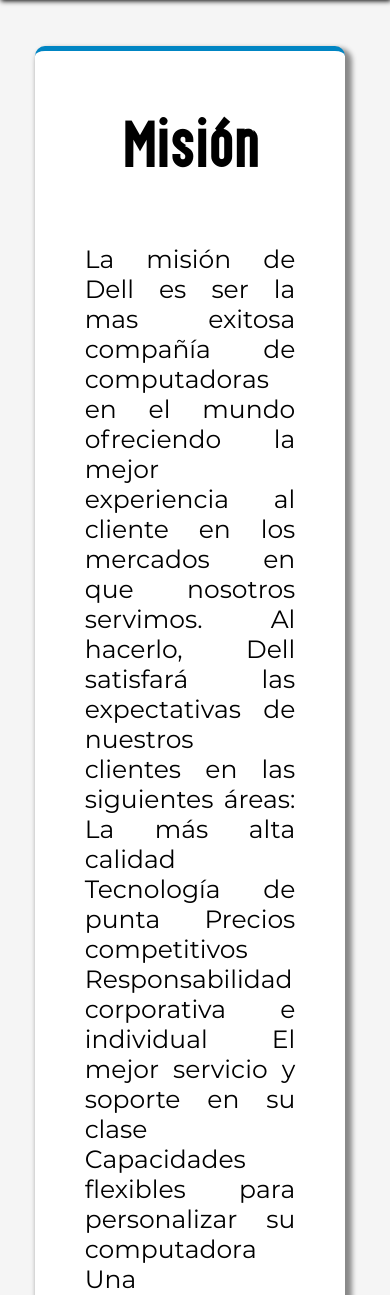
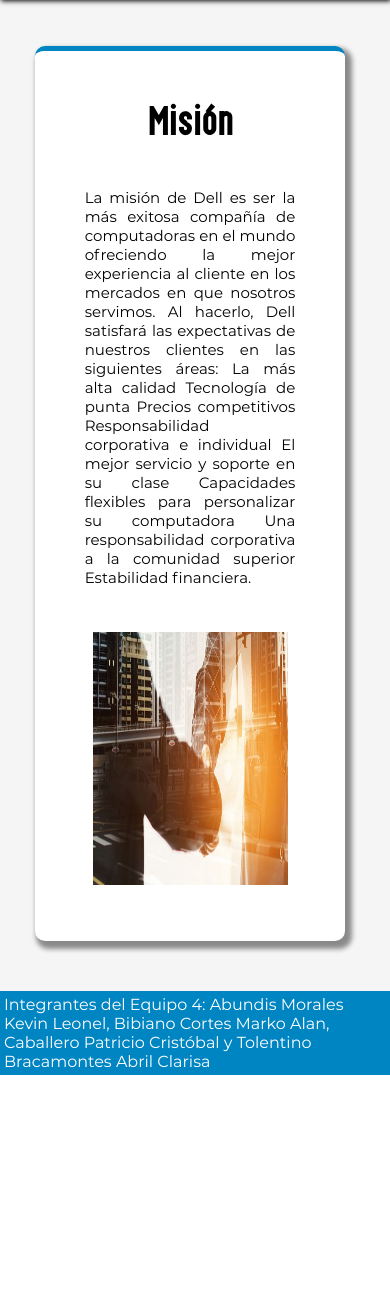
Before and after one commit to KeviinAbundiiz/Proyecto_FInal_Programacion_Web, a PHP site: page /mision.html in a window 390 px wide. Shown: the part 80-1375 px from the top of the page. After the commit the page ends 1155 px from the top, so only its background shows below. Run offline with PHP 8.4, Linux system fonts and the light colour scheme.

Commit message:
Se cambio tamaño de letra en misión, visión y acerca de nosotros

```diff
--- a/css/estilo.css
+++ b/css/estilo.css
@@ -211,9 +211,15 @@
 
 	h1
 	{
-		margin: 10px;
+		margin: 0px;
+		padding: 0px;
+		font-size: 50px;
 	}
 
+	p
+	{
+		font-size: 15px;
+	}
 
 
 	.imagen
--- a/mision.html
+++ b/mision.html
@@ -32,8 +32,7 @@
                 <h1 align="center">Misión</h1>
                 <br>
                 <p>
-                    La misión de Dell es ser la mas exitosa compañía de computadoras
-                    en el mundo ofreciendo la mejor experiencia al cliente en los mercados
+                    La misión de Dell es ser la más exitosa compañía de computadoras en el mundo ofreciendo la mejor experiencia al cliente en los mercados
                     en que nosotros servimos. Al hacerlo, Dell satisfará las expectativas de
                     nuestros clientes en las siguientes áreas:
                     La más alta calidad
```
